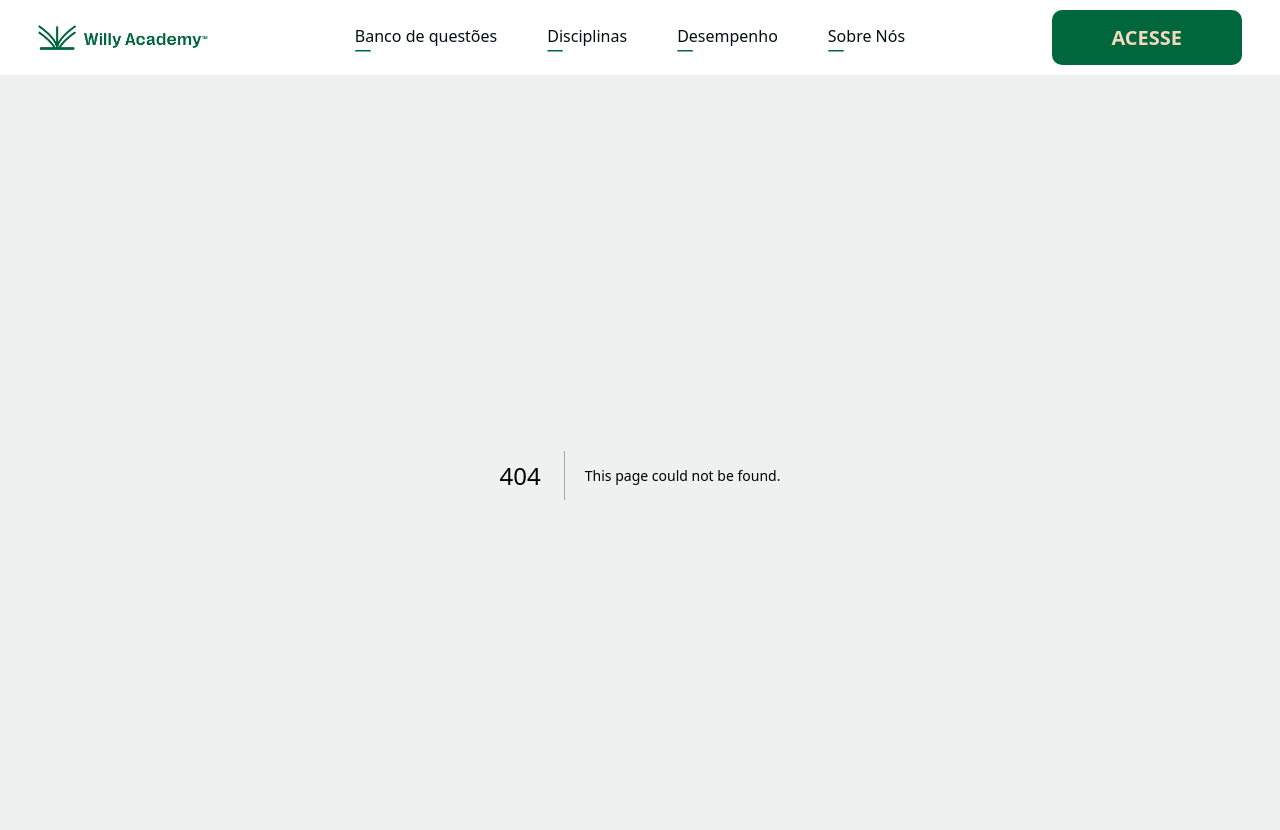
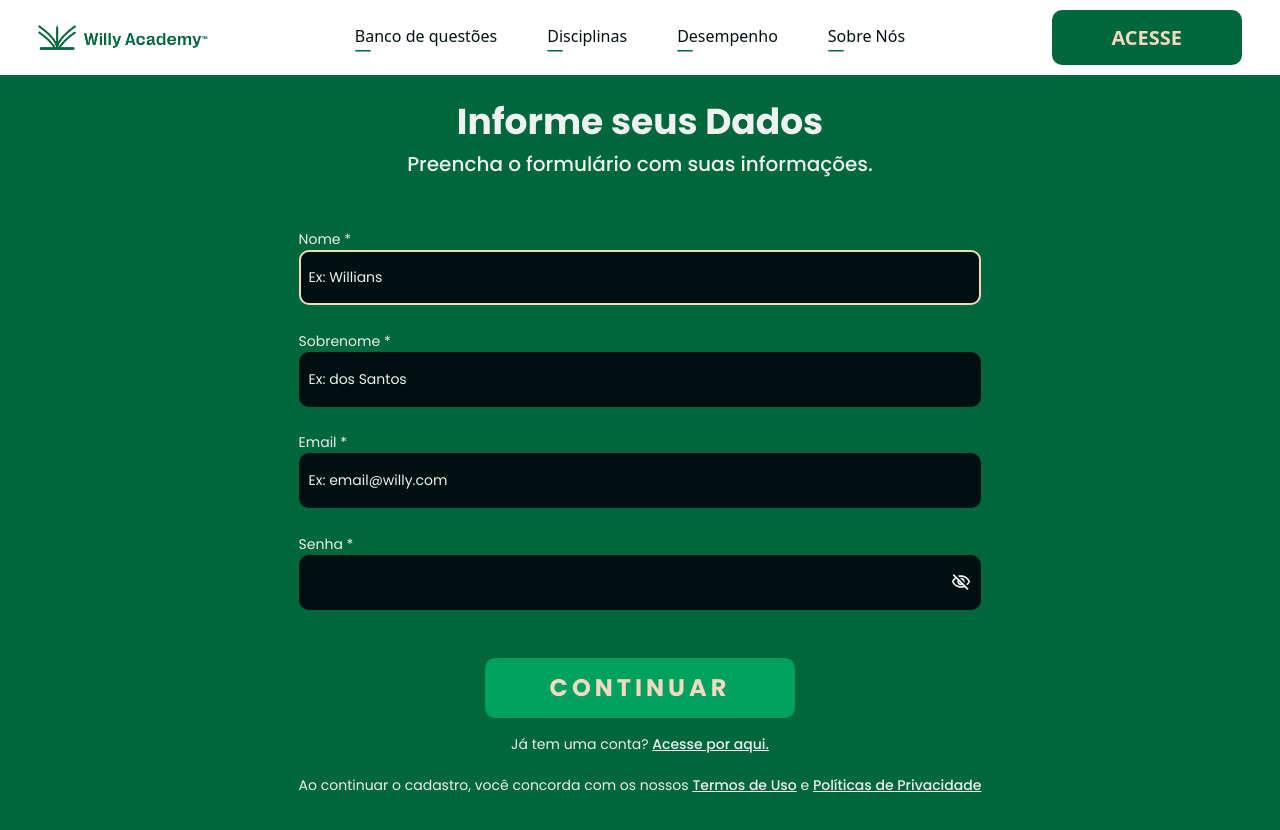
Before and after one commit to will-santosx/willy-academy-next-app, a Next.js app: page /auth/cadastro in a window 1280 px wide. Before the commit this address had no page. Shown: the top 830 px of the page. Built offline with nearby package versions, Linux system fonts and the light colour scheme.

Commit message:
adicionando página de cadastro

```diff
--- a/package.json
+++ b/package.json
@@ -17,7 +17,8 @@
     "nookies": "^2.5.2",
     "react": "^18",
     "react-dom": "^18",
-    "react-icons": "^5.2.1"
+    "react-icons": "^5.2.1",
+    "zod": "^3.23.8"
   },
   "devDependencies": {
     "@types/node": "^20",
--- /dev/null
+++ b/src/app/auth/cadastro/page.tsx
@@ -0,0 +1,107 @@
+"use client";
+import FormInput from "@/app/components/FormInput/FormInput";
+import { FormEvent, useState } from "react";
+import { ZodError, z } from "zod";
+import Link from "next/link";
+
+export default function FormPage() {
+  const [inputName, setInputName] = useState("");
+  const [inputLastName, setInputLastName] = useState("");
+  const [inputEmail, setInputEmail] = useState("");
+  const [inputPassword, setInputPassword] = useState("");
+
+  return (
+    <main className="xl:px-[120px] | md:px-[90px] | px-[15px] py-[20px] items-center flex flex-col gap-[4rem] bg-secondary-cadmium-green h-screen">
+      <div className="flex flex-col gap-[50px]">
+        <div className="text-neutral-bright-gray text-center">
+          <h1 className="xl:text-[36px] | text-[24px] font-bold">
+            Informe seus Dados
+          </h1>
+          <h2 className="xl:text-[20px] | text-[14px] font-medium">
+            Preencha o formulário com suas informações.
+          </h2>
+        </div>
+        <div className="flex flex-col gap-5">
+          <form autoComplete="off" className="flex flex-col gap-[3rem]">
+            <div className="flex flex-col gap-[1.6rem]">
+              <FormInput
+                type="text"
+                autoComplete="given-name"
+                name="name"
+                label="Nome"
+                required={true}
+                placeholder="Ex: Willians"
+                value={inputName}
+                autoFocus={true}
+                onChange={(e) => {
+                  setInputName(e.target.value);
+                }}
+              />
+              <FormInput
+                type="text"
+                autoComplete="family-name"
+                name="sobrenome"
+                label="Sobrenome"
+                required={true}
+                placeholder="Ex: dos Santos"
+                value={inputLastName}
+                onChange={(e) => {
+                  setInputLastName(e.target.value);
+                }}
+              />
+              <FormInput
+                type="email"
+                autoComplete="false"
+                name="email"
+                label="Email"
+                required={true}
+                placeholder="Ex: email@willy.com"
+                value={inputEmail}
+                onChange={(e) => {
+                  setInputEmail(e.target.value);
+                }}
+              />
+              <FormInput
+                type="password"
+                name="password"
+                label="Senha"
+                required={true}
+                placeholder=""
+                value={inputPassword}
+                autoComplete="new-password"
+                minLength={8}
+                onChange={(e) => {
+                  setInputPassword(e.target.value);
+                }}
+              />
+            </div>
+            <div className="flex flex-col items-center gap-4">
+              <button
+                type="submit"
+                className="uppercase bg-selected-secondary w-[310px] h-[60px] rounded-normal text-primary-duch-white text-[24px] font-bold tracking-[0.25rem] transition-all hover:opacity-80 hover:scale-105"
+              >
+                Continuar
+              </button>
+              <span className="text-neutral-bright-gray text-[14px] text-center">
+                Já tem uma conta?{" "}
+                <Link className="underline font-medium" href={"./"}>
+                  Acesse por aqui.
+                </Link>
+              </span>
+            </div>
+          </form>
+          <span className="text-neutral-bright-gray text-[14px] text-center">
+            Ao continuar o cadastro, você concorda com os nossos{" "}
+            <Link className="underline font-medium" target="_blank" href={"#"}>
+              Termos de Uso
+            </Link>{" "}
+            e{" "}
+            <Link className="underline font-medium" target="_blank" href={"#"}>
+              Políticas de Privacidade
+            </Link>
+          </span>
+        </div>
+      </div>
+    </main>
+  );
+}
--- /dev/null
+++ b/src/app/components/FormInput/FormInput.tsx
@@ -0,0 +1,74 @@
+import {
+  ChangeEventHandler,
+  HTMLInputAutoCompleteAttribute,
+  useState,
+} from "react";
+import { MdOutlineVisibility, MdOutlineVisibilityOff } from "react-icons/md";
+
+interface inputProps {
+  name: string;
+  label: string;
+  placeholder: string | undefined;
+  type: "text" | "number" | "email" | "password";
+  minLength?: number | 0;
+  maxLength?: number | 0;
+  value: string;
+  required?: boolean | false;
+  autoComplete?: HTMLInputAutoCompleteAttribute | undefined;
+  autoFocus?: boolean;
+  onChange: ChangeEventHandler<HTMLInputElement>;
+}
+
+export default function FormInput(props: inputProps) {
+  const [visible_password, set_visible_password] = useState(false);
+  const checkHandler = () => {
+    set_visible_password(!visible_password);
+  };
+
+  return (
+    <div className="flex flex-col">
+      <label
+        className="w-full text-left text-[14px] text-neutral-bright-gray"
+        htmlFor={props.name}
+      >
+        {props.label + (props.required ? " *" : null)}
+      </label>
+      <div
+        title={props.label}
+        className="xl:h-[55px] | md:h-[50px] | bg-neutral-rich-black flex items-center justify-end border-2 rounded-normal border-transparent empty:border-transparent focus-within:border-primary-duch-white group-invalid:border-input-error"
+      >
+        <input
+          className="flex-1 outline-none bg-transparent relative p-2 rounded-normal text-neutral-bright-gray placeholder:text-neutral-bright-gray text-[14px]"
+          type={
+            props.type === "password" && visible_password ? "text" : props.type
+          }
+          name={props.name}
+          placeholder={props.placeholder}
+          onChange={props.onChange}
+          value={props.value}
+          autoComplete={props.autoComplete}
+          required={props.required}
+          minLength={props.minLength}
+          maxLength={props.maxLength}
+          autoFocus={props.autoFocus}
+        />
+        {props.type == "password" ? (
+          <button
+            type="button"
+            className="mr-2 ml-1 text-neutral-bright-gray hover:text-white transition-colors"
+            name="show-password"
+            title={"Mostar/Ocultar"}
+            onClick={checkHandler}
+          >
+            {" "}
+            {visible_password ? (
+              <MdOutlineVisibility className="md:text-[20px]" />
+            ) : (
+              <MdOutlineVisibilityOff className="md:text-[20px]" />
+            )}
+          </button>
+        ) : null}
+      </div>
+    </div>
+  );
+}
--- a/src/app/components/Header/Header.tsx
+++ b/src/app/components/Header/Header.tsx
@@ -17,7 +17,7 @@ export default function Header() {
   };
 
   return (
-    <header className="bg-white w-[100vw] flex items-center font-medium | max-sm:px-[20px] max-sm:h-[55px] | sm:px-[20px] sm:h-[75px] | lg:px-[30px]">
+    <header className="bg-white w-[100vw] flex items-center justify-center font-medium | max-sm:px-[20px] max-sm:h-[55px] | sm:px-[20px] sm:h-[75px] | lg:px-[30px]">
       <div className="w-full flex items-center justify-around | max-sm:gap-[27px] | sm:gap-[130px]">
         <button
           className="lg:hidden | outline-none focus:bg-neutral-rich-black focus:bg-opacity-20 rounded-normal"
@@ -36,32 +36,32 @@ export default function Header() {
         </div>
         <nav className="lg:flex lg:gap-[20px] | xl:gap-[50px] | hidden  whitespace-nowrap items-center text-neutral-rich-black">
           <Link
-            href={"#"}
+            href={"/user/questoes"}
             className="transition-all nav-links pb-1 hover:text-black"
           >
             Banco de questões
           </Link>
           <Link
-            href={"#"}
+            href={"/user/disciplinas"}
             className="transition-all nav-links pb-1 hover:text-black"
           >
             Disciplinas
           </Link>
           <Link
-            href={"#"}
+            href={"/user/meu-desempenho"}
             className="transition-all nav-links pb-1 hover:text-black"
           >
             Desempenho
           </Link>
           <Link
-            href={"#"}
+            href={"/user/sobre"}
             className="transition-all nav-links pb-1 hover:text-black"
           >
             Sobre Nós
           </Link>
         </nav>
         <Link
-          href={"#"}
+          href={"/auth/cadastro"}
           className="max-sm:w-[105px] max-sm:h-[33px] | sm:w-[145px] sm:h-[42px] | lg:text-[19px] lg:w-[190px] | xl:text-[20px] xl:w-[190px] xl:h-[55px] | text-[16px]"
         >
           <button className="w-full h-full bg-secondary-cadmium-green transition-all hover:scale-105 hover:bg-selected-secondary font-semi-bold uppercase rounded-normal text-primary-duch-white">
--- a/src/app/globals.css
+++ b/src/app/globals.css
@@ -8,6 +8,14 @@
 
 html {
     overflow-x: hidden;
+}
+
+input:-webkit-autofill,
+input:-webkit-autofill:hover,
+input:-webkit-autofill:focus,
+input:-webkit-autofill:active  {
+  transition: background-color 5000s;
+  -webkit-text-fill-color: #fff !important;
 }
 
 a.nav-links {
--- a/src/app/layout.tsx
+++ b/src/app/layout.tsx
@@ -1,6 +1,6 @@
 import type { Metadata } from "next";
 import { Poppins } from "next/font/google";
-import "./globals.css";
+import "@/app/globals.css";
 import Header from "./components/Header/Header";
 import Footer from "./components/Footer/Footer";
 
--- a/src/app/user/entrar/page.tsx
+++ /dev/null
@@ -1,6 +0,0 @@
-export default function LoginPage () {
-    return (<main>
-
-        </main>)
-
-}
--- a/src/app/user/layout.tsx
+++ b/src/app/user/layout.tsx
@@ -1,16 +1,28 @@
+"use client";
+import { useRouter } from "next/navigation";
+import { useEffect, useState } from "react";
+import { parseCookies } from "nookies";
 
-export default function DashboardLayout({
-    children,
-  }: {
-    children: React.ReactNode
-  }) {
+export default function UserLayout({
+  children,
+}: Readonly<{
+  children: React.ReactNode;
+}>) {
+  const [isAuthenticated, setIsAuthenticated] = useState(false);
+  const [loading, setLoading] = useState(true);
+  const router = useRouter();
 
+  useEffect(() => {
+    const { token } = parseCookies();
 
+    if (token) {
+      setIsAuthenticated(true);
+    } else {
+      router.push("/auth/cadastro");
+    }
 
-    return (
-      <>
-        User verify
-        {children}
-      </>
-    )
+    setLoading(false);
+  }, [router]);
+
+  return <div>{children}</div>;
 }
--- a/tailwind.config.ts
+++ b/tailwind.config.ts
@@ -13,6 +13,7 @@ const config: Config = {
         "secondary-cadmium-green": "#00663C",
         "neutral-rich-black": "#001011",
         "neutral-bright-gray": "#EEF1EF",
+        "input-error": "#FF5045",
         selected: {
           primary: "#F4E2CE",
           secondary: "#00A05E",
```
Also changed, not shown: 1 other file (tests, documents, lock files or other folders).
